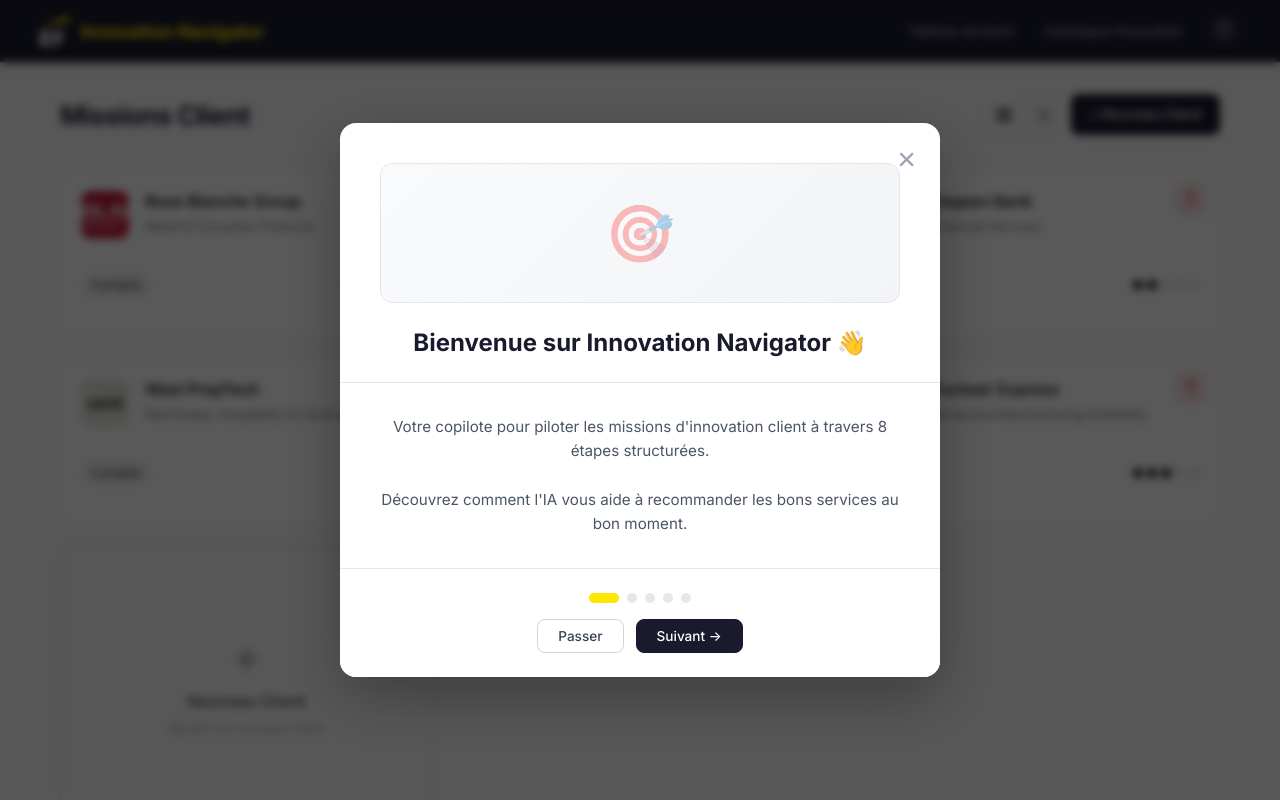
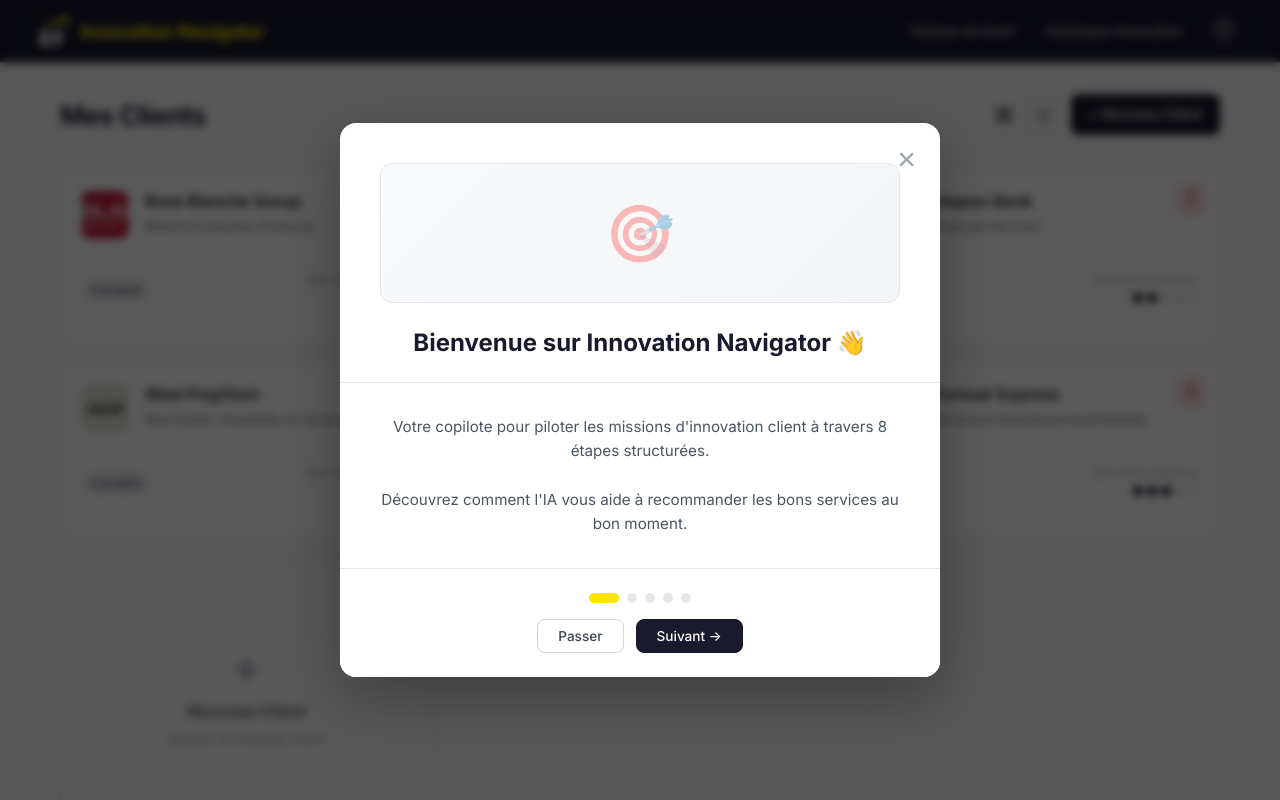
Before and after one commit to ghazi-bouzidi/ey-innovation-navigator, a Flask app: page / in a window 1280 px wide. Run offline with Flask 2, Linux system fonts and the light colour scheme; grey boxes are pictures that could not be loaded.

Commit message:
Change dashboard title to 'Mes Clients' and add maturity label
- Title changed from 'Missions Client' to 'Mes Clients'
- Added small label 'Maturité digitale' above maturity dots
- Clearer indication of what the dots represent

Co-authored-by: factory-droid[bot] <138933559+factory-droid[bot]@users.noreply.github.com>

```diff
--- a/static/css/style.css
+++ b/static/css/style.css
@@ -1742,9 +1742,23 @@ button:disabled { opacity: 0.35; cursor: not-allowed; pointer-events: none; }
 .client-card-meta {
     display: flex;
     justify-content: space-between;
-    align-items: center;
+    align-items: flex-end;
     padding-top: 1rem;
     border-top: 1px solid #f0f0f3;
+}
+
+.maturity-block {
+    display: flex;
+    flex-direction: column;
+    align-items: flex-end;
+    gap: 0.25rem;
+}
+
+.maturity-label {
+    font-size: 0.65rem;
+    color: #9ca3af;
+    text-transform: uppercase;
+    letter-spacing: 0.02em;
 }
 
 /* New Client Card (Placeholder) */
--- a/templates/dashboard.html
+++ b/templates/dashboard.html
@@ -3,7 +3,7 @@
 
 {% block content %}
 <div class="page-header">
-    <h1>Missions Client</h1>
+    <h1>Mes Clients</h1>
     <div class="header-actions">
         {% if clients %}
         <div class="view-toggle">
@@ -62,11 +62,14 @@
             </div>
             <div class="client-card-meta">
                 <span class="stage-badge">{{ client.projects | length }} projet{{ "s" if client.projects | length != 1 }}</span>
-                <span class="maturity-indicator">
-                    {% for i in range(5) %}
-                    <span class="maturity-dot {{ 'filled' if i < client.digital_maturity else '' }}"></span>
-                    {% endfor %}
-                </span>
+                <div class="maturity-block">
+                    <span class="maturity-label">Maturité digitale</span>
+                    <span class="maturity-indicator">
+                        {% for i in range(5) %}
+                        <span class="maturity-dot {{ 'filled' if i < client.digital_maturity else '' }}"></span>
+                        {% endfor %}
+                    </span>
+                </div>
             </div>
         </div>
     </div>
```
